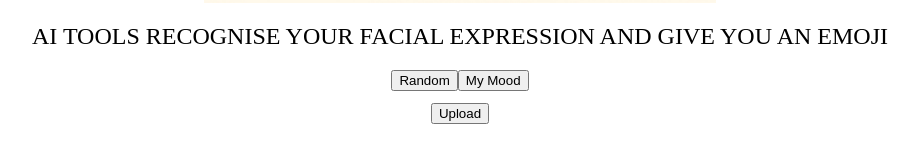
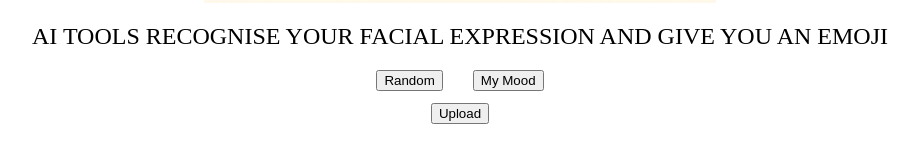
Before and after one commit to zwemsoe/FallHack20, a React (Create React App) app: page / in a window 1280 px wide. Shown: the part 569-729 px from the top of the page, without its empty margins (180-1099 px from the left). Built offline with nearby package versions, Linux system fonts and the light colour scheme.

Commit message:
add buttons for textInput

```diff
--- a/src/UploadImage.js
+++ b/src/UploadImage.js
@@ -56,8 +56,8 @@ class UploadImage extends React.Component {
             ref={moodInput => this.moodInput = moodInput}
           />
 
-          <button onClick={()=>this.randomInput.click()}>Random</button>
-          <button onClick={()=>this.moodInput.click()}>My Mood</button>
+          <button style={{marginRight: 15 }} onClick={()=>this.randomInput.click()}>Random</button>
+          <button style={{marginLeft: 15 }} onClick={()=>this.moodInput.click()}>My Mood</button>
 
 
 
```
